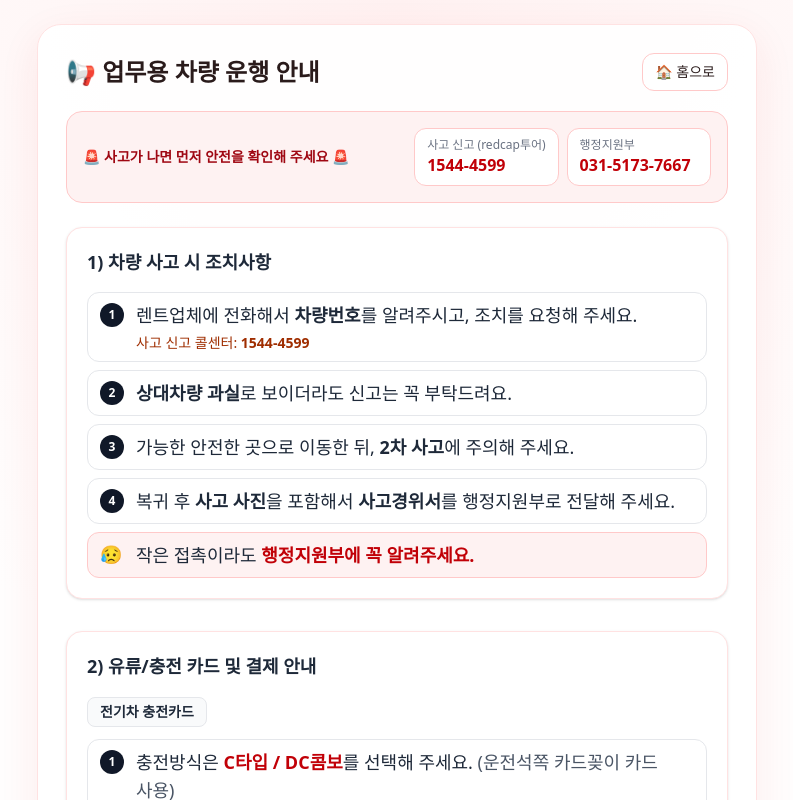
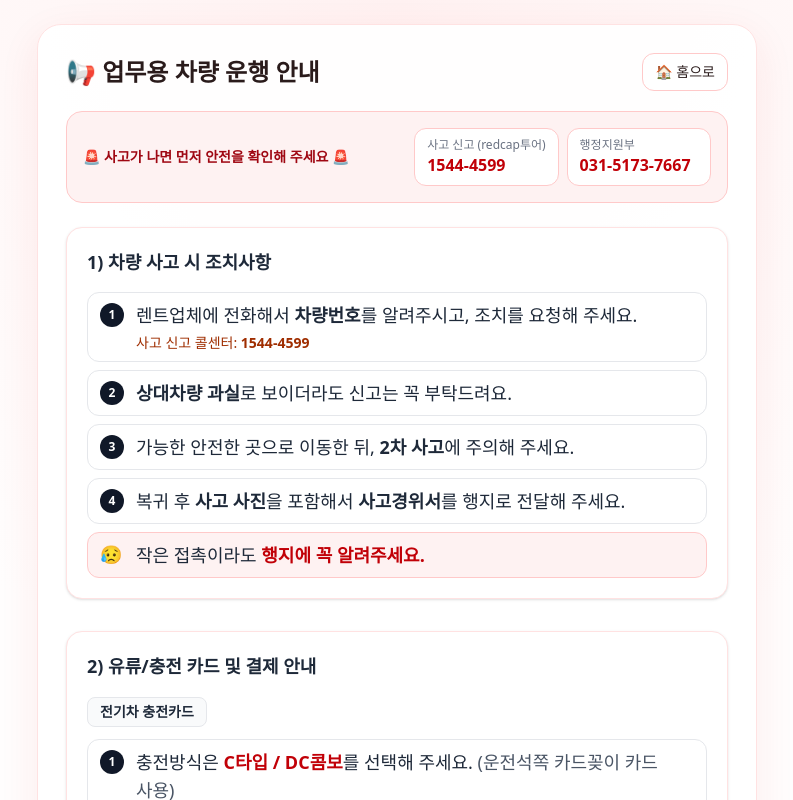
Before and after one commit to joadela00/vehicle-log, a Next.js app: page /guide in a window 1280 px wide. Shown: the top 800 px of the page, without its empty margins (243-1036 px from the left). Built offline with nearby package versions, Linux system fonts and the light colour scheme.

Commit message:
Update page.tsx

```diff
--- a/app/guide/page.tsx
+++ b/app/guide/page.tsx
@@ -102,11 +102,11 @@ export default function GuidePage() {
               </NumItem>
 
               <NumItem n={4}>
-                복귀 후 <b>사고 사진</b>을 포함해서 <b>사고경위서</b>를 행정지원부로 전달해 주세요.
+                복귀 후 <b>사고 사진</b>을 포함해서 <b>사고경위서</b>를 행지로 전달해 주세요.
               </NumItem>
 
               <BulletItem icon="😥" tone="danger">
-                작은 접촉이라도 <b className="text-red-700">행정지원부에 꼭 알려주세요.</b>
+                작은 접촉이라도 <b className="text-red-700">행지에 꼭 알려주세요.</b>
               </BulletItem>
 
 
```
